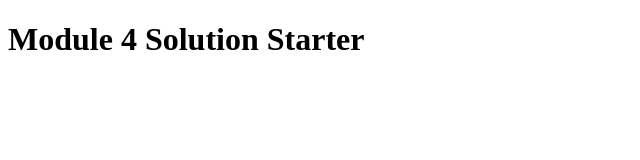
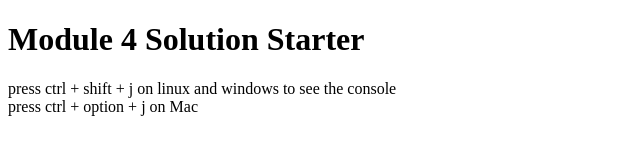
Before and after one commit to Eniola-Lawal/module4_Solution.github.io, a plain HTML site: page index.html in a window 1280 px wide. Shown: the whole page, without its empty margins (0-640 px from the left). Drawn offline with Linux system fonts and the light colour scheme.

Commit message:
Update index.html

```diff
--- a/index.html
+++ b/index.html
@@ -9,5 +9,7 @@
 </head>
 <body>
   <h1>Module 4 Solution Starter</h1>
+press ctrl + shift + j on linux and windows to see the console
+ <br>press ctrl + option + j on Mac
 </body>
 </html>
```
